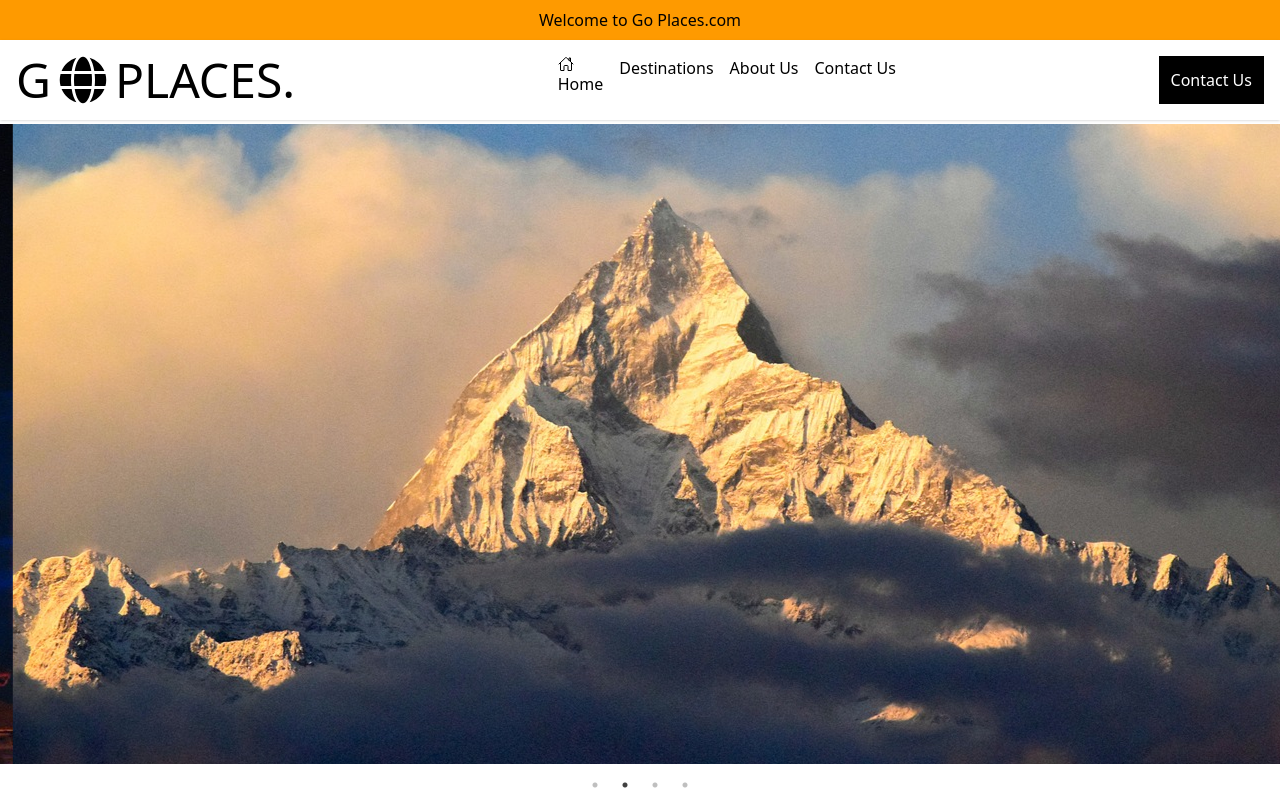
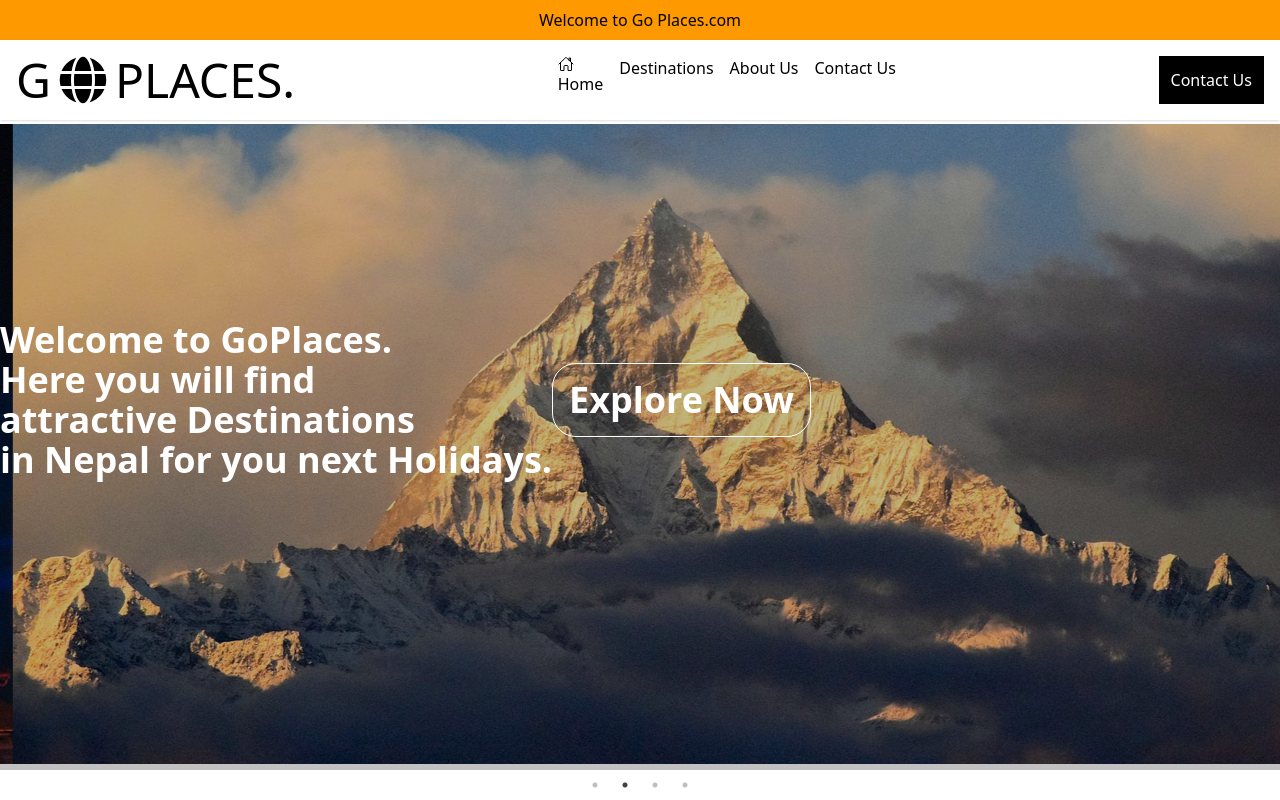
Before and after one commit to bhattabibek/goPlaces, a React (Vite) app in the folder client/: page / in a window 1280 px wide. Shown: the top 800 px of the page. Built offline with nearby package versions, Linux system fonts and the light colour scheme.

Commit message:
Adds text overlay in Slider images

```diff
--- a/client/src/components/Slider.jsx
+++ b/client/src/components/Slider.jsx
@@ -16,11 +16,11 @@ function AutoPlay() {
   };
 
   return (
-    <div className="slider-container  h-6 bg-opacity-50">
-      <Slider {...settings} >
+    <div className="slider-container h-6 bg-opacity-5 relative0">
+      <Slider {...settings} className="relative" >
         <div>
-        <img className="w-full h-[80vh] object-cover" src="/image.jpg" alt="Mountain"  />
-
+        <img className="w-full h-[80vh] relative object-cover" src="/image.jpg" alt="Mountain"  />
+        <div class="absolute inset-0 bg-black opacity-13"></div>
         </div>
         <div>
           <img className="w-full h-[80vh] object-cover" src="/mount.jpg"/>
@@ -33,6 +33,13 @@ function AutoPlay() {
         </div>
 
       </Slider>
+      <div className="flex flex-row">
+      <div class="absolute inset-0 text-white text-4xl font-bold flex items-center">
+  Welcome to GoPlaces.<br/> Here you will find<br/> attractive Destinations <br/>in Nepal for you next Holidays.
+  <br/><button className="border border-white rounded-3xl p-4">Explore Now</button>
+  </div>
+  </div>
+
     </div>
   );
 }
```
